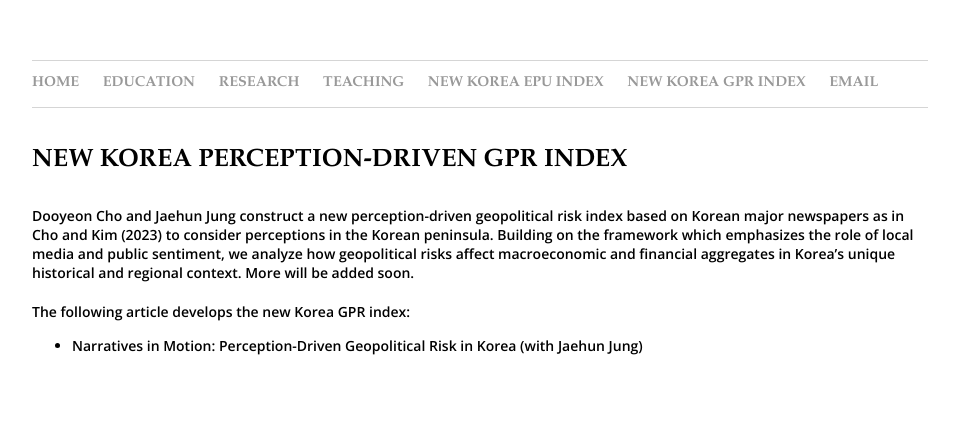
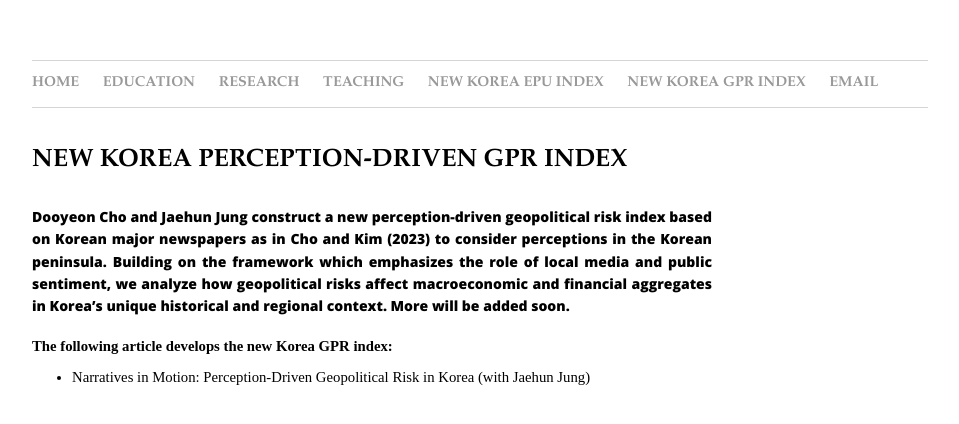
Before and after one commit to dooyeoncho/dooyeoncho.github.io, a Jekyll site: the page built from pages/new_korean_gpr_index.html, in a window 1280 px wide. Shown: the top 424 px of the page, without its empty margins (160-1119 px from the left). Built offline with Jekyll 4.4.1, drawn with Linux system fonts in a browser that asks for light colours.

Commit message:
Update new_korean_gpr_index.html

```diff
--- a/pages/new_korean_gpr_index.html
+++ b/pages/new_korean_gpr_index.html
@@ -8,26 +8,27 @@
 &nbsp;&nbsp;
 
 <style>
-span.highlight-title {
+.justify-block {
+  font-family: 'Open Sans', sans-serif;
   font-size: 14px;
   font-weight: 600;
-  font-family: 'Open Sans', sans-serif;
-  text-align:justify;
-  display: inline !important;  /* force override */
-  width: auto !important;
+  text-align: justify;
+  width: 100%;
+  max-width: 680px;
+  line-height: 1.6;
 }
 </style>
+
+<head>
+  <link href="https://fonts.googleapis.com/css2?family=Open+Sans:wght@600;800&display=swap" rel="stylesheet">
+</head>
 
 <div>
 <h1 class="headerstyle">NEW KOREA PERCEPTION-DRIVEN GPR INDEX</h1>
 </div>
 
-<head>
-  <link href="https://fonts.googleapis.com/css2?family=Open+Sans:wght@600;800&display=swap" rel="stylesheet">
-</head>
-
 <div><b>
-			<div><span class="highlight-title">Dooyeon Cho and Jaehun Jung construct a new perception-driven geopolitical risk index based on Korean major newspapers as in Cho and Kim (2023) to consider perceptions in the Korean peninsula. Building on the framework which emphasizes the role of local media and public sentiment, we analyze how geopolitical
+			<div class="justify-block"><span class="highlight-title">Dooyeon Cho and Jaehun Jung construct a new perception-driven geopolitical risk index based on Korean major newspapers as in Cho and Kim (2023) to consider perceptions in the Korean peninsula. Building on the framework which emphasizes the role of local media and public sentiment, we analyze how geopolitical
 risks affect macroeconomic and financial aggregates in Korea’s unique historical and regional context. More will be added soon.
       </span> &nbsp;
 </b>
```
